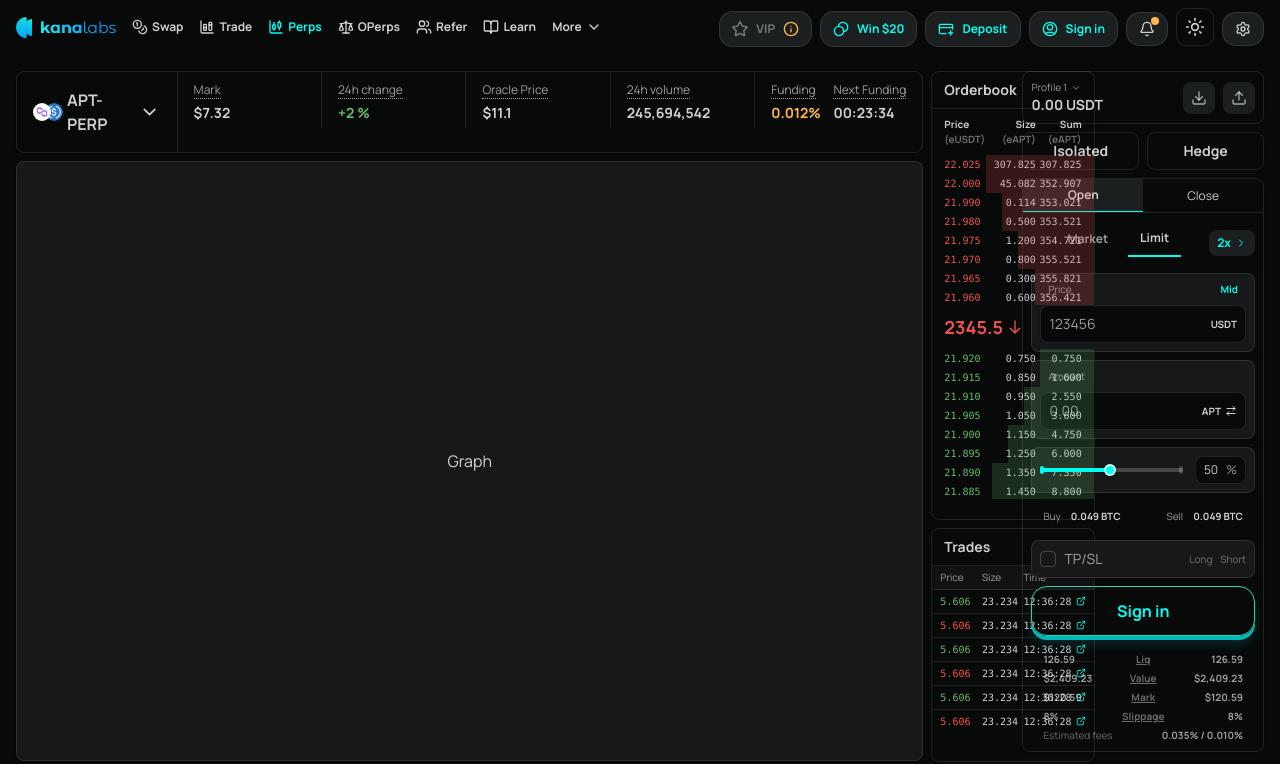
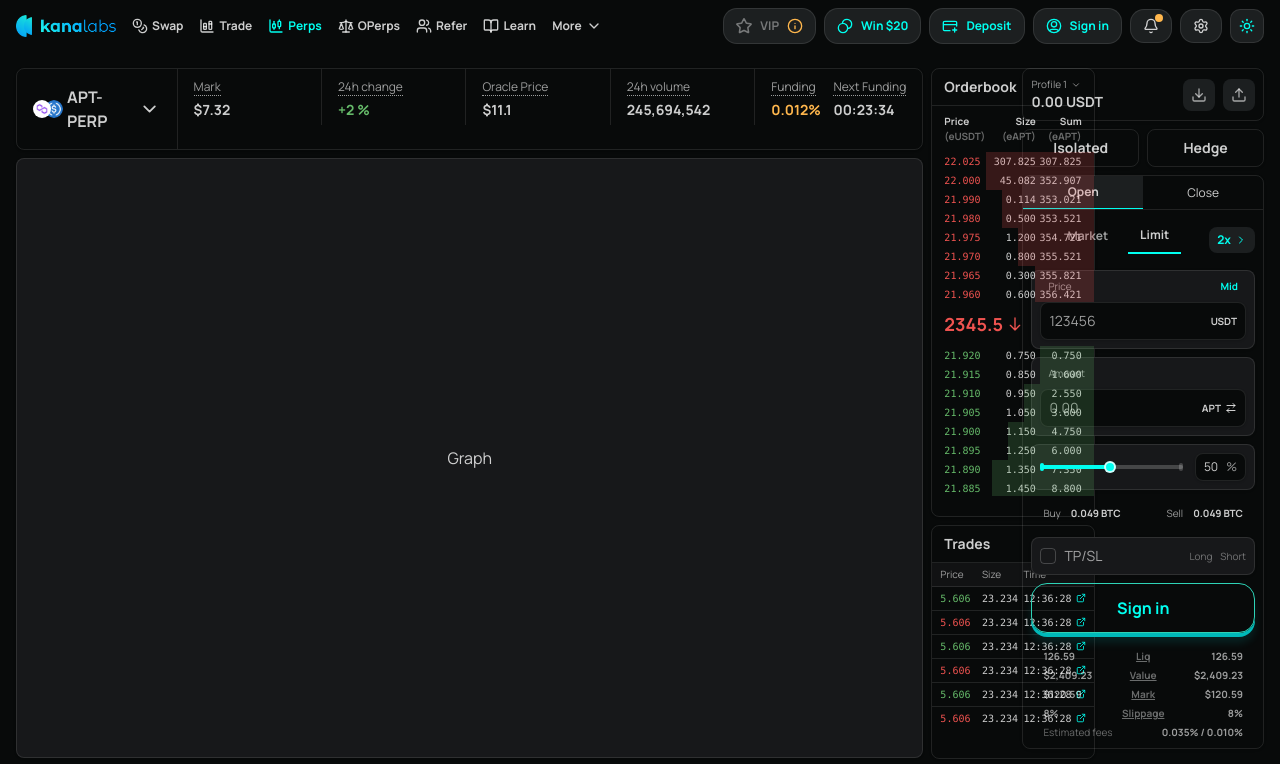
Before and after one commit to vishalmet/swap-perps-interface, a Next.js app: page /perps in a window 1280 px wide. Shown: the top 764 px of the page. Built offline with nearby package versions, Linux system fonts and the light colour scheme.

Commit message:
Refactor ThemeToggle component to use Button for improved styling consistency and update Header component layout to maintain visual coherence. This change enhances user interaction with a more cohesive design approach.

```diff
--- a/components/Header.tsx
+++ b/components/Header.tsx
@@ -80,8 +80,8 @@ const Header = () => {
                 )}
 
                 <Button variant='secondary' size='lg' className=' relative text-[var(--color-text-primary)]'><Bell size={16} className='relative' /> <span className='absolute top-1 right-2 bg-[#FFB74D] rounded-full w-2 h-2 flex items-center justify-center'></span></Button>
+                <Button variant='secondary' size='lg' className='text-[var(--color-text-primary)]'><Settings size={16} /></Button>
                 <ThemeToggle />
-                <Button variant='secondary' size='lg' className='text-[var(--color-text-primary)]'><Settings size={16} /></Button>
             </section>
         </header>
     )
--- a/components/ThemeToggle.tsx
+++ b/components/ThemeToggle.tsx
@@ -3,12 +3,14 @@
 import React from 'react'
 import { Moon, Sun } from 'lucide-react'
 import { useTheme } from './ThemeProvider'
+import { Button } from './ui/button'
 
 export const ThemeToggle: React.FC = () => {
   const { theme, toggleTheme, isDark } = useTheme()
 
   return (
-    <button
+    <Button
+    variant='secondary'
       onClick={toggleTheme}
       className="p-2 rounded-lg transition-all duration-200 hover:bg-hover-primary border border-border-primary"
       aria-label={`Switch to ${isDark ? 'light' : 'dark'} theme`}
@@ -18,6 +20,6 @@ export const ThemeToggle: React.FC = () => {
       ) : (
         <Moon className="w-5 h-5 text-text-primary" />
       )}
-    </button>
+    </Button>
   )
 }
```
